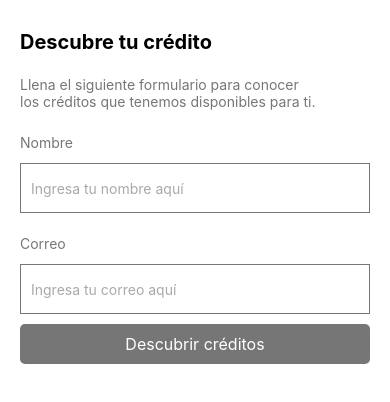
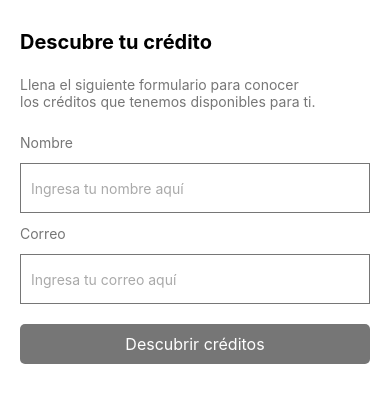
Before and after one commit to ivansmorales/credit-react-native, a React Native app: screen / in a window 390 px wide. Shown: the top 402 px of the page. Built offline with nearby package versions, Linux system fonts and the light colour scheme.

Commit message:
Update theme styles

```diff
--- a/src/components/CustomButton.tsx
+++ b/src/components/CustomButton.tsx
@@ -7,16 +7,20 @@ type CustomButtonProps = {
   title: string;
   onPress: () => void;
   disabled?: boolean;
+  style?: ViewStyle;
 };
 
 export default function CustomButton({
   title,
   onPress,
   disabled = false,
+  style,
 }: CustomButtonProps) {
+  const buttonStyles = [styles.button, disabled && styles.disabled, style];
+
   return (
     <TouchableOpacity
-      style={disabled ? styles.disabled : styles.button}
+      style={buttonStyles}
       onPress={onPress}
       disabled={disabled}
     >
@@ -29,6 +33,7 @@ const baseButtonStyle: ViewStyle = {
   borderRadius: 5,
   alignItems: "center",
   padding: 10,
+  marginTop: 20,
 };
 
 const styles = StyleSheet.create({
--- a/src/components/CustomText.tsx
+++ b/src/components/CustomText.tsx
@@ -21,6 +21,7 @@ export default function CustomText({
     styles.text,
     variant === "primary" && styles.black,
     variant === "secondary" && styles.grey,
+    variant === "error" && styles.red,
     fontSize === "large" && styles.header,
     fontSize === "small" && styles.paragraph,
   ];
@@ -44,6 +45,9 @@ const styles = StyleSheet.create({
   black: {
     color: theme.colors.black,
   },
+  red: {
+    color: theme.colors.red,
+  },
   header: {
     fontSize: theme.fontSizes.large,
     paddingVertical: 10,
--- a/src/components/CustomTextInput.tsx
+++ b/src/components/CustomTextInput.tsx
@@ -1,17 +1,21 @@
 import React from "react";
-import { StyleSheet, TextInput } from "react-native";
+import { StyleSheet, TextInput, TextInputProps } from "react-native";
 import theme from "../../theme";
 
 type CustomTextInputProps = {
-  placeholder: string;
-};
+  error?: string;
+} & TextInputProps;
 
-export default function CustomTextInput({ placeholder }: CustomTextInputProps) {
+export default function CustomTextInput({
+  error,
+  ...restOfProps
+}: CustomTextInputProps) {
+  const inputStyle: any = [styles.input, error && styles.error];
   return (
     <TextInput
-      style={styles.input}
-      placeholder={placeholder}
+      style={inputStyle}
       placeholderTextColor={theme.colors.mediumGrey}
+      {...restOfProps}
     />
   );
 }
@@ -19,9 +23,11 @@ export default function CustomTextInput({ placeholder }: CustomTextInputProps) {
 const styles = StyleSheet.create({
   input: {
     height: 50,
-    marginBottom: 10,
     borderWidth: 1,
     borderColor: theme.colors.grey,
     padding: 10,
   },
+  error: {
+    borderColor: theme.colors.red,
+  },
 });
--- a/src/main.tsx
+++ b/src/main.tsx
@@ -1,6 +1,8 @@
 import React, { useState } from "react";
 import { View } from "react-native";
+
 import Constants from "expo-constants";
+
 import GetYourCredit from "./wizard/GetYourCredit";
 import CongratsModal from "./wizard/CongratsModal";
 import ConfirmYourCredit from "./wizard/ConfirmYourCredit";
--- a/theme.ts
+++ b/theme.ts
@@ -3,10 +3,12 @@ const theme = {
     black: "#000",
     white: "#fff",
     grey: "#767676",
+    red: "#FF0000",
     mediumGrey: "#A9A9A9",
     btnPrimary: "#2D63EC",
   },
   fontSizes: {
+    extraSmall: 8,
     small: 14,
     medium: 16,
     large: 20,
```
